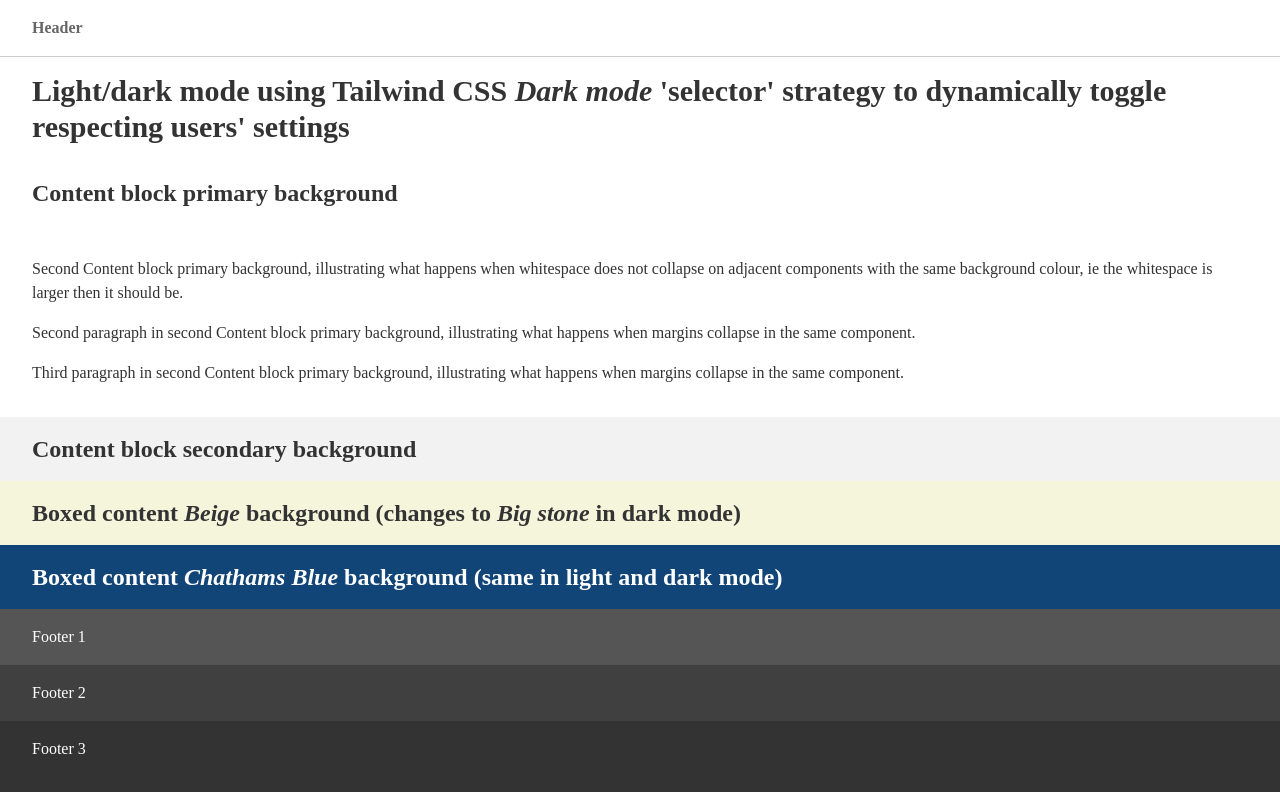
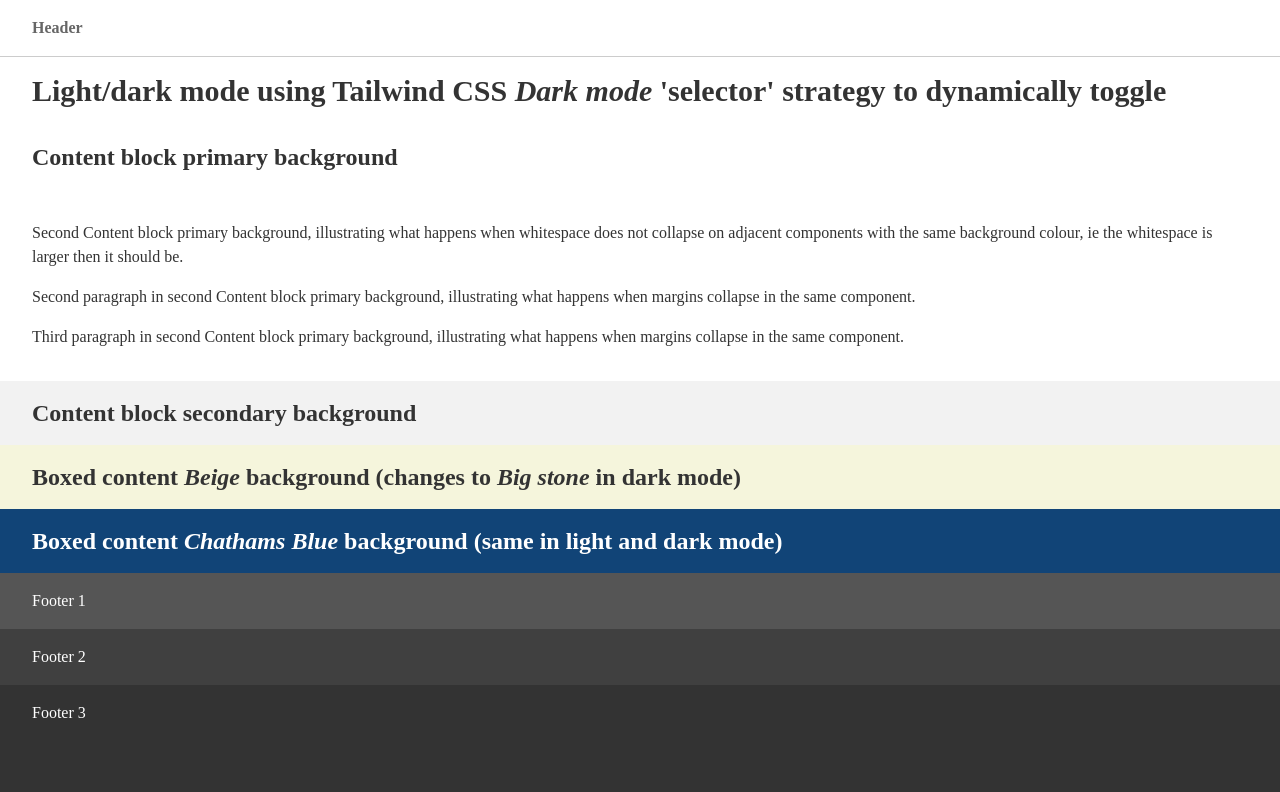
Before and after one commit to zzcgulm/light-dark-mode-using-tailwind-css-dark-mode, a website: page src/index.html in a window 1280 px wide. Drawn offline with Linux system fonts and the light colour scheme.

Commit message:
Fixes bug in copy.

```diff
--- a/src/index.html
+++ b/src/index.html
@@ -17,8 +17,10 @@
     <!-- If we add the primary background colour to `<main>` then we can handle non-collapsing whitespace better? -->
     <main class="text-mineShaft bg-white dark:text-white dark:bg-black">
         <div class="px-[32px] py-4 text-mineShaft bg-white dark:text-white dark:bg-black">
-      <h1 class="my-[unset] text-3xl">Light/dark mode using Tailwind CSS <em>Dark mode</em> 'selector' strategy to dynamically toggle
-        respecting users' settings</h1>
+            <h1 class="my-[unset] text-3xl">
+                Light/dark mode using Tailwind CSS <em>Dark mode</em> 'selector'
+                strategy to dynamically toggle
+            </h1>
         </div>
         <div class="px-[32px] py-4 text-mineShaft bg-white dark:text-white dark:bg-black">
             <h2 class="my-[unset] text-2xl">Content block primary background</h2>
@@ -44,7 +46,8 @@
         <div class="px-[32px] py-4 text-mineShaft bg-beige dark:text-white dark:bg-brownDerby">
             <div>
                 <h2 class="my-[unset] text-2xl">
-          Boxed content <em>Beige</em> background (changes to <em>Big stone</em> in dark mode)
+                    Boxed content <em>Beige</em> background (changes to
+                    <em>Big stone</em> in dark mode)
                 </h2>
             </div>
         </div>
```
Lines whose indentation alone changed are shown as unchanged.
